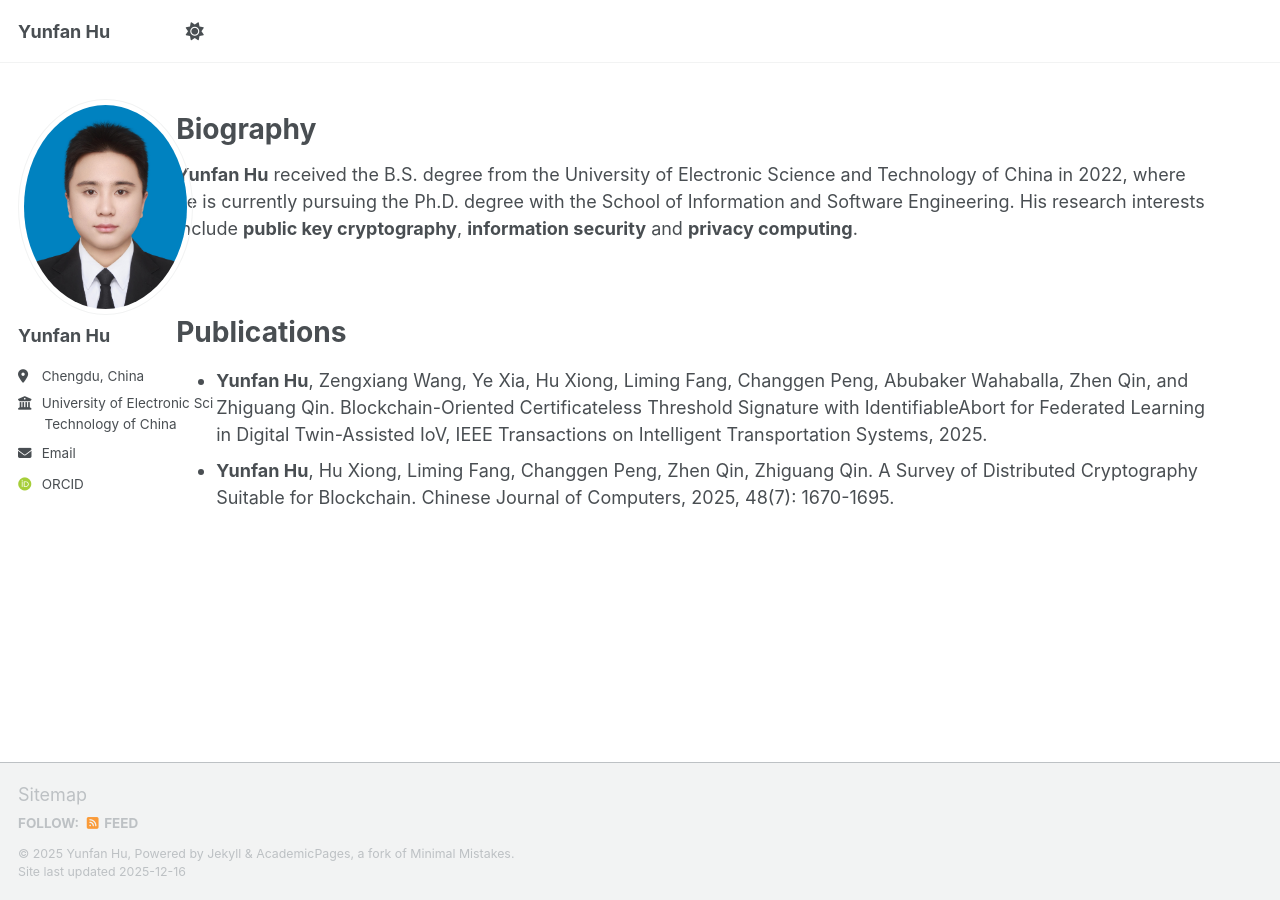
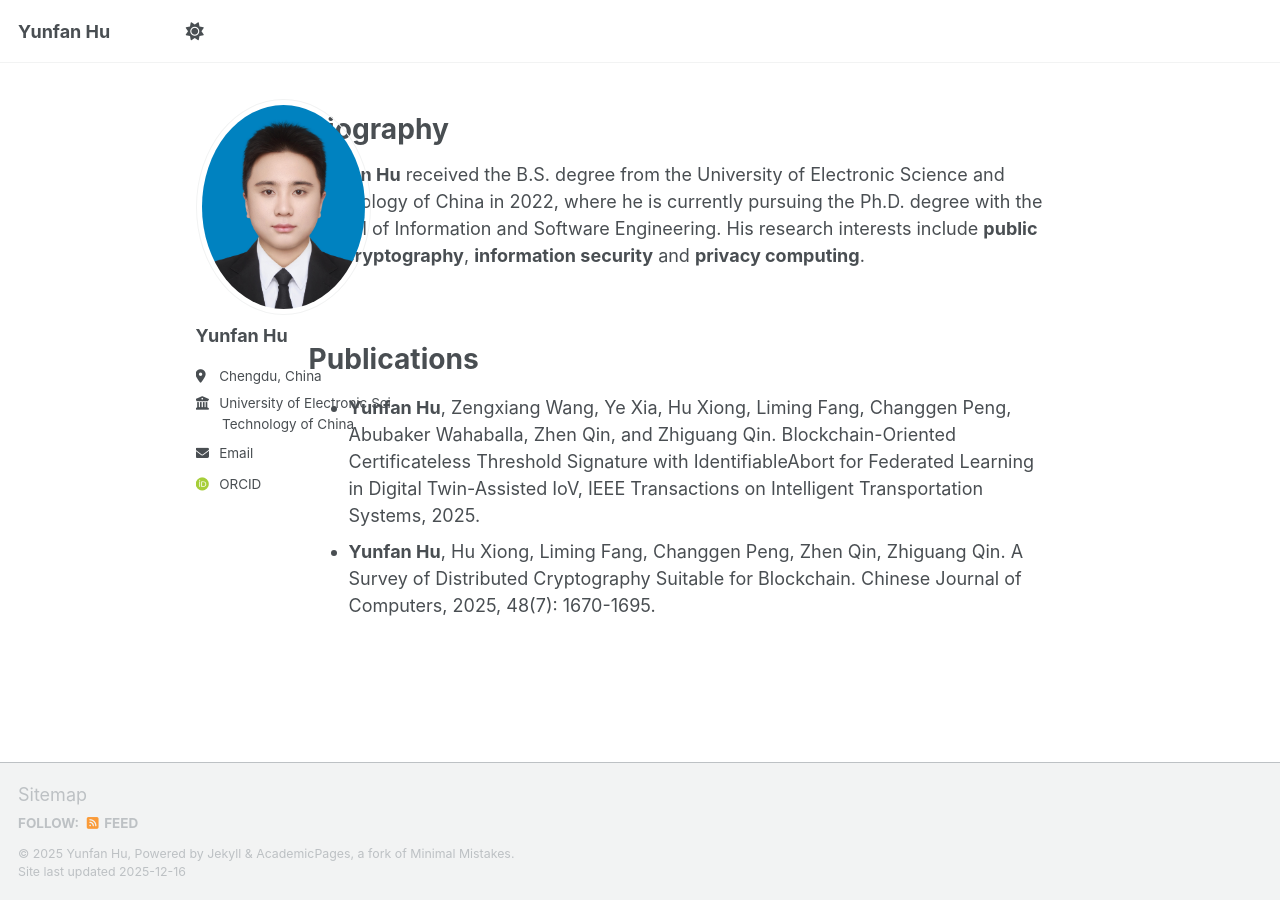
Before and after one commit to HYF0514/HYF0514.github.io, a Jekyll site: the page built from _pages/about.md, in a window 1280 px wide. Built offline with Jekyll 4.4.1, drawn with Linux system fonts in a browser that asks for light colours; some web fonts are replaced; a script bundle is joined from its source files by our own code; library files that are not in the unit come from our copies.

Commit message:
Update _page.scss

```diff
--- a/_sass/layout/_page.scss
+++ b/_sass/layout/_page.scss
@@ -11,9 +11,9 @@
   animation: intro 0.3s both;
   animation-delay: 0.35s;
 
-  @include breakpoint($x-large) {
-    max-width: $x-large;
-  }
+  // @include breakpoint($x-large) {
+  //   max-width: $x-large;
+  // }
 }
 
 .page {
```
